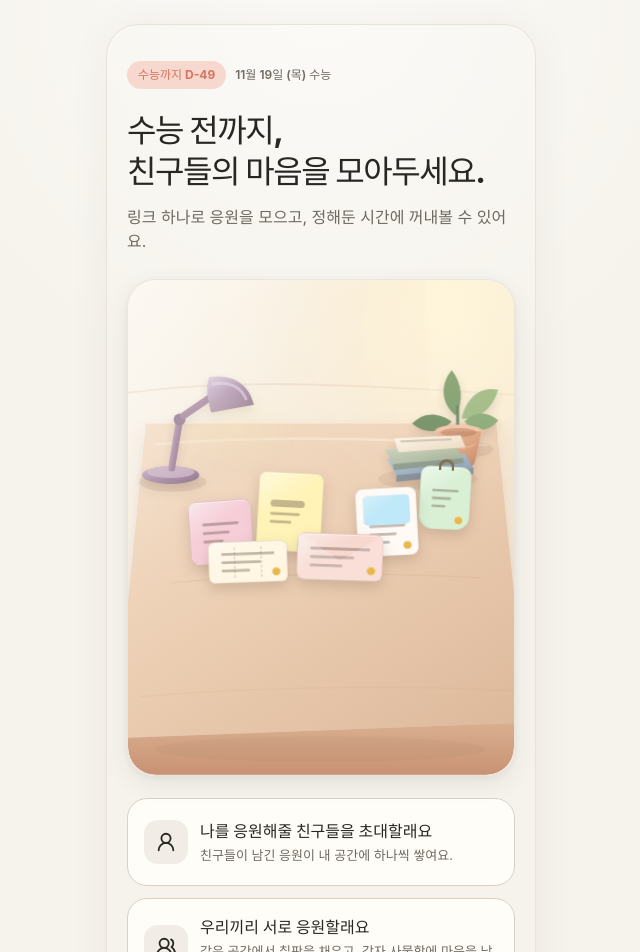
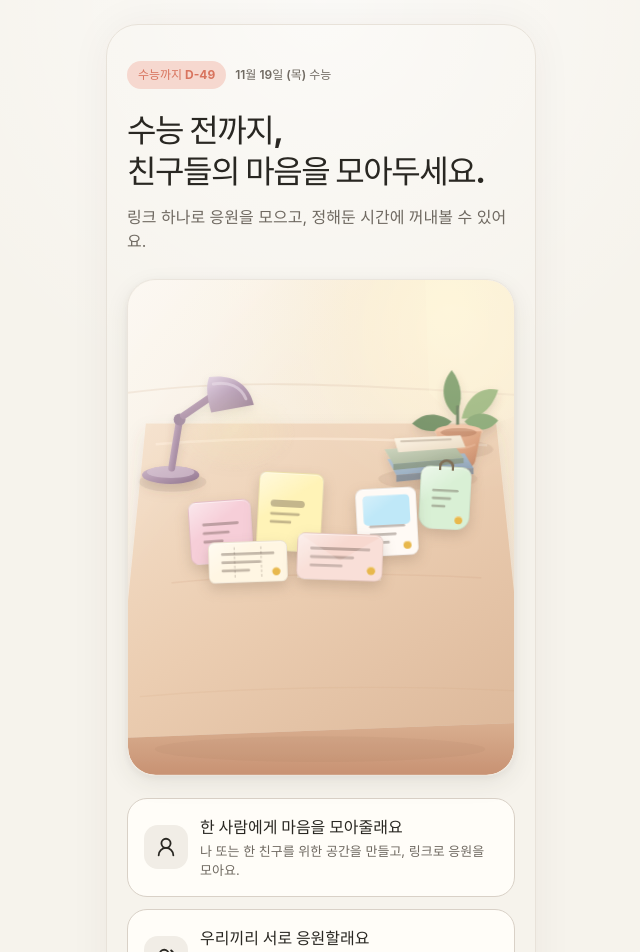
Before and after one commit to Likelion-Yonsei-14th/14-DEMODAY-FRONTEND-CHAK, a React (Vite) app: page /start in a window 1280 px wide. Shown: the top 952 px of the page, without its empty margins (319-959 px from the left). Built offline with nearby package versions, Linux system fonts and the light colour scheme; a web font is replaced by a local one.

Commit message:
refine: make service entry choices clearer

```diff
--- a/src/features/start/StartPage.tsx
+++ b/src/features/start/StartPage.tsx
@@ -70,8 +70,8 @@ export function StartPage() {
 
         <section className="start-page__choices" aria-label="응원을 모으는 방법">
           <ChoiceCard
-            title="나를 응원해줄 친구들을 초대할래요"
-            description="친구들이 남긴 응원이 내 공간에 하나씩 쌓여요."
+            title="한 사람에게 마음을 모아줄래요"
+            description="나 또는 한 친구를 위한 공간을 만들고, 링크로 응원을 모아요."
             icon={<UserRound size={22} aria-hidden />}
             onClick={startPersonal}
           />
```
